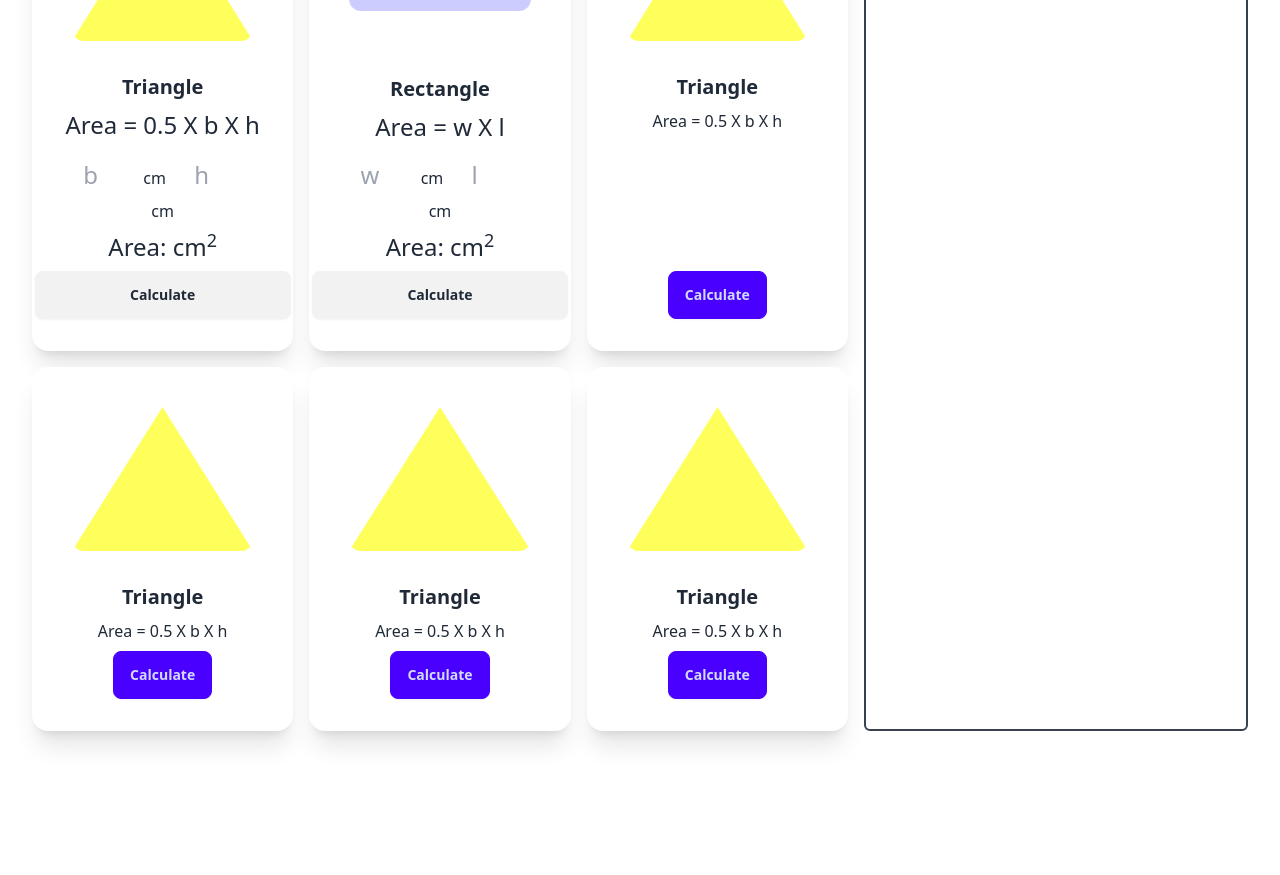
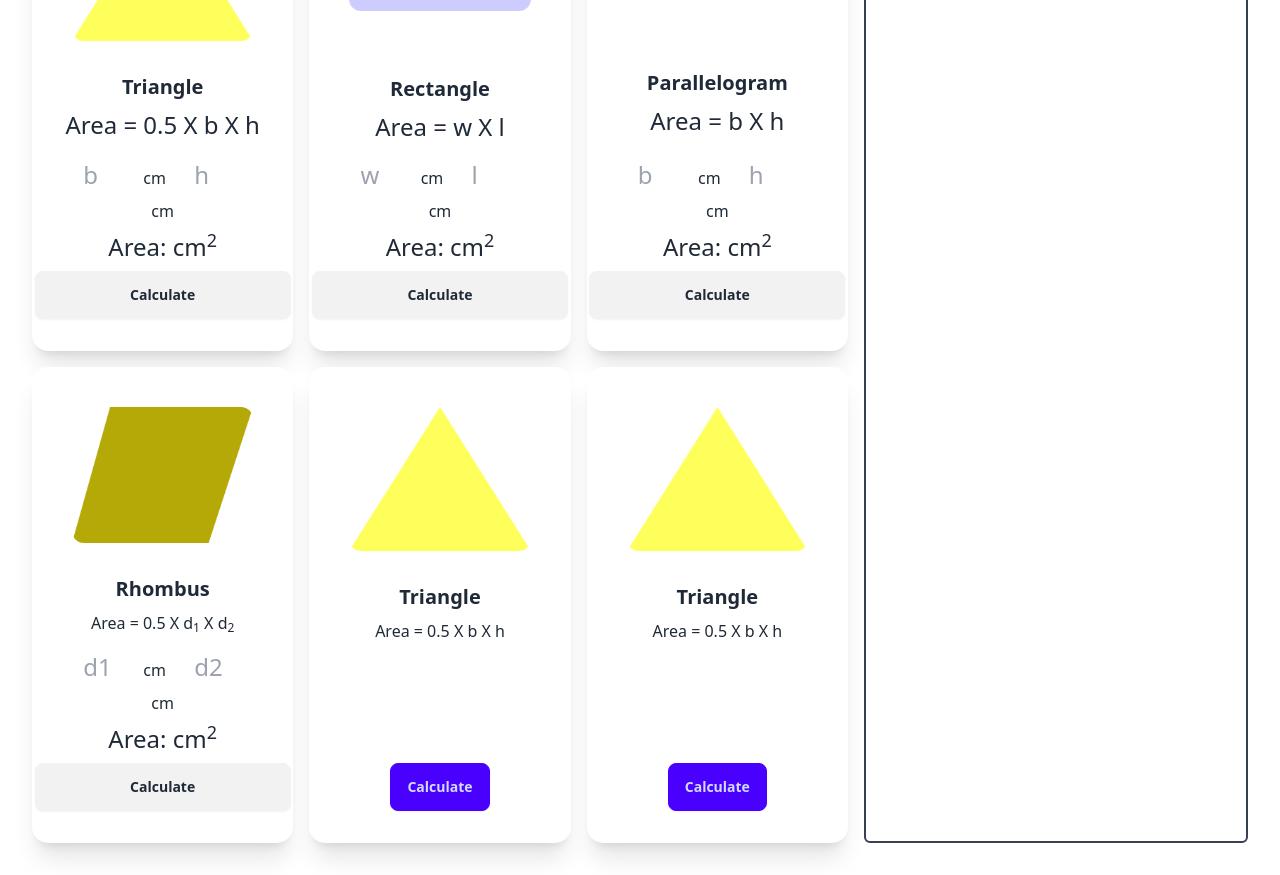
Before and after one commit to JeweL645/GeometryGenius, a plain HTML site: page index.html in a window 1280 px wide. Shown: the part 176-1051 px from the top of the page. Before the commit the page ends 939 px from the top, so only its background shows below. Drawn offline with nearby package versions, Linux system fonts and the light colour scheme.

Commit message:
Half done

```diff
--- a/index.html
+++ b/index.html
@@ -51,7 +51,8 @@
                         <div>
                             <input id="rectangleWidth" class="w-16 text-2xl p-2 rounded-sm" type="text" placeholder="w">
                             <span class="mr-4">cm</span>
-                            <input id="rectangleLength" class="w-16 text-2xl p-2 rounded-sm" type="text" placeholder="l">
+                            <input id="rectangleLength" class="w-16 text-2xl p-2 rounded-sm" type="text"
+                                placeholder="l">
                             <span>cm</span>
                         </div>
                         <div>
@@ -66,13 +67,25 @@
                 <!-- Parallelogram -->
                 <div class="card bg-base-100 shadow-xl">
                     <figure class="px-10 pt-10">
-                        <img src="images/triangle.png" alt="Shoes" class="rounded-xl" />
+                        <img src="images/parallelogram.png" alt="Shoes" class="rounded-xl" />
                     </figure>
                     <div class="card-body items-center text-center">
-                        <h2 class="card-title">Triangle</h2>
-                        <p>Area = 0.5 X b X h</p>
+                        <h2 class="card-title pt-10">Parallelogram</h2>
+                        <p class="text-2xl">Area = b X h</p>
+                        <div>
+                            <input id="parallelogramBase" class="w-16 text-2xl p-2 rounded-sm" type="text"
+                                placeholder="b">
+                            <span class="mr-4">cm</span>
+                            <input id="parallelogramHeight" class="w-16 text-2xl p-2 rounded-sm" type="text"
+                                placeholder="h">
+                            <span>cm</span>
+                        </div>
+                        <div>
+                            <p class="text-2xl">Area: <span id="parallelogramArea"></span> <span>cm<sup>2</sup></span>
+                            </p>
+                        </div>
                         <div class="card-actions">
-                            <button class="btn btn-primary  w-full">Calculate</button>
+                            <button onclick="calculateParallelogramArea()" class="btn btn-wide">Calculate</button>
                         </div>
                     </div>
                 </div>
@@ -80,13 +93,25 @@
                 <!-- Rhombus-->
                 <div class="card bg-base-100 shadow-xl">
                     <figure class="px-10 pt-10">
-                        <img src="images/triangle.png" alt="Shoes" class="rounded-xl" />
+                        <img src="images/rhombus.png" alt="Shoes" class="rounded-xl" />
                     </figure>
                     <div class="card-body items-center text-center">
-                        <h2 class="card-title">Triangle</h2>
-                        <p>Area = 0.5 X b X h</p>
+                        <h2 class="card-title">Rhombus</h2>
+                        <p>Area = 0.5 X <span>d<sub>1</sub></span> X <span>d<sub>2</sub></span></p>
+                        <div>
+                            <input id="rhoumbusD1" class="w-16 text-2xl p-2 rounded-sm" type="text"
+                                placeholder="d1">
+                            <span class="mr-4">cm</span>
+                            <input id="rhoumbusD2" class="w-16 text-2xl p-2 rounded-sm" type="text"
+                                placeholder="d2">
+                            <span>cm</span>
+                        </div>
+                        <div>
+                            <p class="text-2xl">Area: <span id="rhoumbusArea"></span> <span>cm<sup>2</sup></span>
+                            </p>
+                        </div>
                         <div class="card-actions">
-                            <button class="btn btn-primary  w-full">Calculate</button>
+                            <button class="btn btn-wide">Calculate</button>
                         </div>
                     </div>
                 </div>
@@ -129,6 +154,7 @@
     </main>
     <script src="scripts/triangleCalculation.js"></script>
     <script src="scripts/rectangleCalculation.js"></script>
+    <script src="scripts/parallelogram.js"></script>
 </body>
 
 </html>
--- /dev/null
+++ b/scripts/parallelogram.js
@@ -0,0 +1,17 @@
+function calculateParallelogramArea(){
+    const parallelogramBaseInput = document.getElementById('parallelogramBase');
+    // console.log( parallelogramBaseInput);
+    const parallelogramBaseText = parallelogramBaseInput.value;
+    const Base = parseFloat(parallelogramBaseText);
+    // console.log(Base);
+
+    const parallelogramHeightInput = document.getElementById('parallelogramHeight');
+    const parallelogramHeightText = parallelogramHeightInput.value;
+    const Height = parseFloat(parallelogramHeightText);
+    // console.log(Height);
+
+    const Area = Base*Height;
+
+    const parallelogramAreaSpan = document.getElementById('parallelogramArea');
+    parallelogramAreaSpan.innerText = Area;
+}
```
